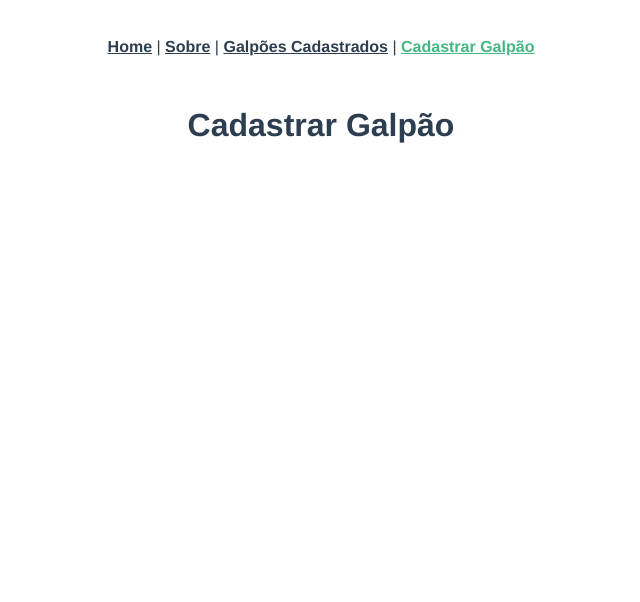
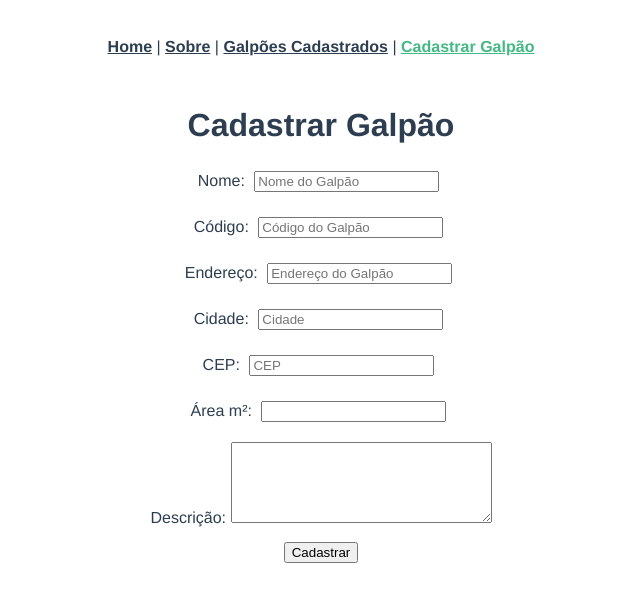
Before and after one commit to marcos-grocha/warehouse-vuejs, a Vue app: page /warehouses/new in a window 1280 px wide. Shown: the top 602 px of the page, without its empty margins (319-959 px from the left). Built offline with nearby package versions, Linux system fonts and the light colour scheme; the HTML template or start-up script is replaced by a standard one.

Commit message:
Cadastro de Galpões

```diff
--- a/src/views/WareHouseNew.vue
+++ b/src/views/WareHouseNew.vue
@@ -1,15 +1,92 @@
 <template>
     <div>
         <h1>Cadastrar Galpão</h1>
+
+        <div class="container">
+            <div>{{ msg }}</div>
+            <form v-on:submit.prevent>
+                <div class="form">
+                    <label for="">Nome: </label>
+                    <input type="text" placeholder="Nome do Galpão" v-model="form.name">
+                </div>
+                <div class="form">
+                    <label for="">Código: </label>
+                    <input type="text" placeholder="Código do Galpão" v-model="form.code">
+                </div>
+                <div class="form">
+                    <label for="">Endereço: </label>
+                    <input type="text" placeholder="Endereço do Galpão" v-model="form.address">
+                </div>
+                <div class="form">
+                    <label for="">Cidade: </label>
+                    <input type="text" placeholder="Cidade" v-model="form.city">
+                </div>
+                <div class="form">
+                    <label for="">CEP: </label>
+                    <input type="text" placeholder="CEP" v-model="form.cep">
+                </div>
+                <div class="form">
+                    <label for="">Área m²: </label>
+                    <input type="number" v-model="form.area">
+                </div>
+                <div class="form">
+                    <label for="">Descrição: </label>
+                    <textarea cols="30" rows="5" v-model="form.description"></textarea>
+                </div>
+                <div class="form">
+                    <button v-on:click="postWareHouse">Cadastrar</button>
+                </div>
+            </form>
+        </div>
     </div>
 </template>
 
 <script>
     export default {
-        name: 'WarehouseNew'
+        name: 'WareHouseNew',
+
+        data() {
+            return {
+                msg: null,
+                form: {
+                    name: null,
+                    code: null,
+                    city: null,
+                    address: null,
+                    cep: null,
+                    area: null,
+                    description: null
+                }
+            }
+        },
+
+        methods: {
+            async postWareHouse() {
+                try {
+                    await this.$http.post('http://localhost:3000/api/v1/warehouses', {
+                    name: this.form.name,
+                    code: this.form.code,
+                    city: this.form.city,
+                    address: this.form.address,
+                    cep: this.form.cep,
+                    area: this.form.area,
+                    description: this.form.description
+                    })
+                    this.msg = "Cadastrado com sucesso!";
+                } catch(error) {
+                    this.msg = "Ops, tente novamente!";
+                    console.log(error);
+                }
+            }
+        }
     }
 </script>
 
 <style>
-
+    .form {
+        margin-bottom: 15px;
+    }
+    .form input {
+        margin: 5px;
+    }
 </style>
```
